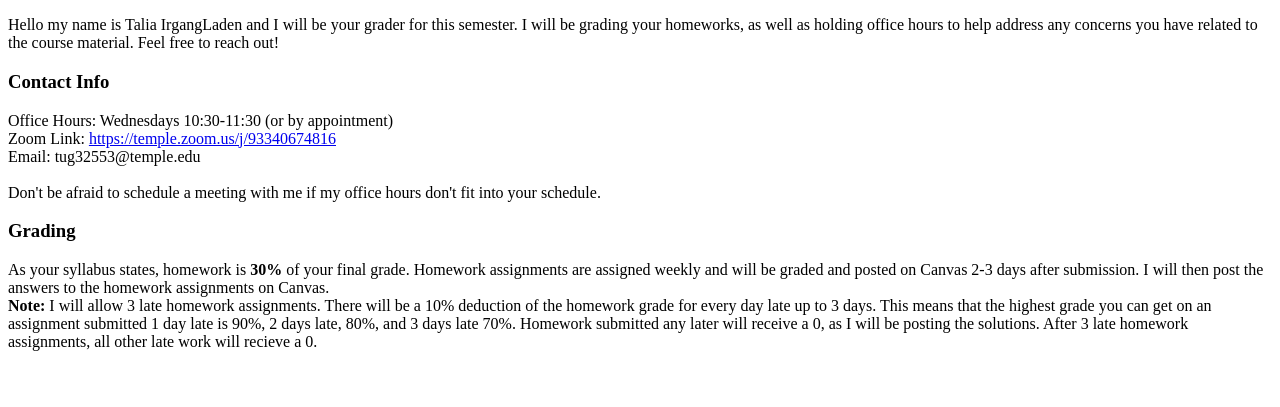
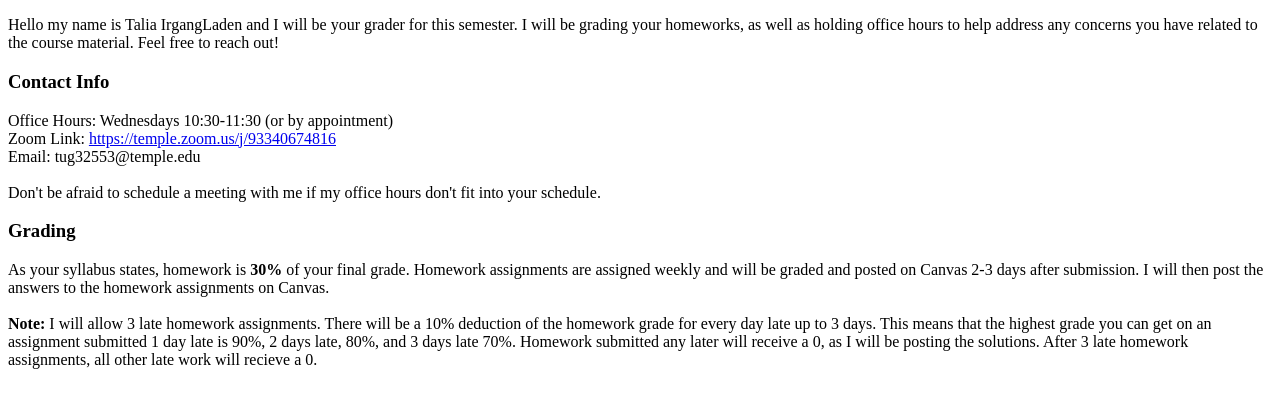
Before and after one commit to taliairglad/CIS2033, a plain HTML site: page index.html in a window 1280 px wide. Shown: the part 91-498 px from the top of the page. Drawn offline with Linux system fonts and the light colour scheme.

Commit message:
Update index.html

```diff
--- a/index.html
+++ b/index.html
@@ -5,11 +5,11 @@ Hello my name is Talia IrgangLaden and I will be your grader for this semester.
 
 <h3>Contact Info</h3>
 Office Hours: Wednesdays 10:30-11:30 (or by appointment)<br>
-Zoom Link:  <a href="https://temple.zoom.us/j/93340674816">https://temple.zoom.us/j/93340674816</a><br>
+<tab>Zoom Link:  <a href="https://temple.zoom.us/j/93340674816">https://temple.zoom.us/j/93340674816</a><br>
 Email: tug32553@temple.edu<br> <br>
 Don't be afraid to schedule a meeting with me if my office hours don't fit into your schedule.
 
 <h3>Grading</h3>
- As your syllabus states, homework is <b>30%</b> of your final grade. Homework assignments are assigned weekly and will be graded and posted on Canvas 2-3 days after submission. I will then post the answers to the homework assignments on Canvas.<br>
+ As your syllabus states, homework is <b>30%</b> of your final grade. Homework assignments are assigned weekly and will be graded and posted on Canvas 2-3 days after submission. I will then post the answers to the homework assignments on Canvas.<br><br>
 
 <b>Note:</b> I will allow 3 late homework assignments. There will be a 10% deduction of the homework grade for every day late up to 3 days. This means that the highest grade you can get on an assignment submitted 1 day late is 90%, 2 days late, 80%, and 3 days late 70%. Homework submitted any later will receive a 0, as I will be posting the solutions. After 3 late homework assignments, all other late work will recieve a 0.
```
